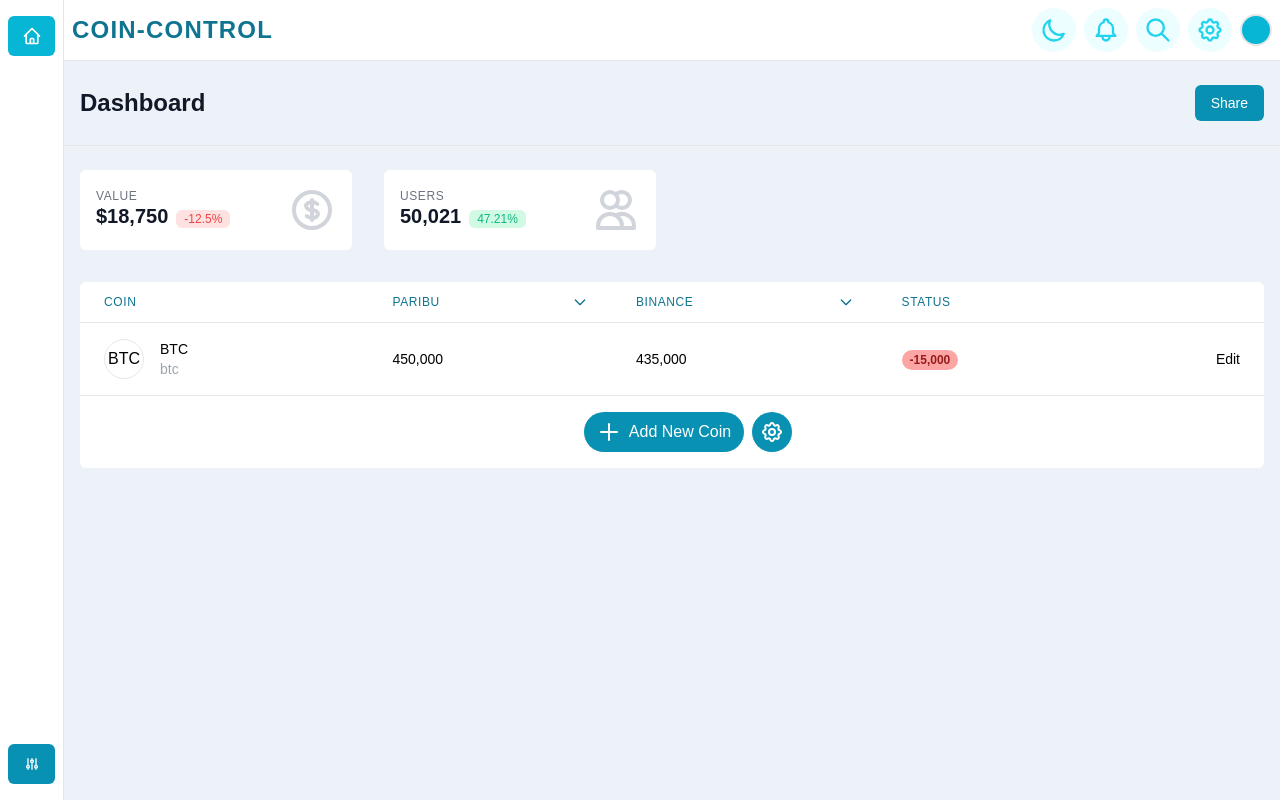
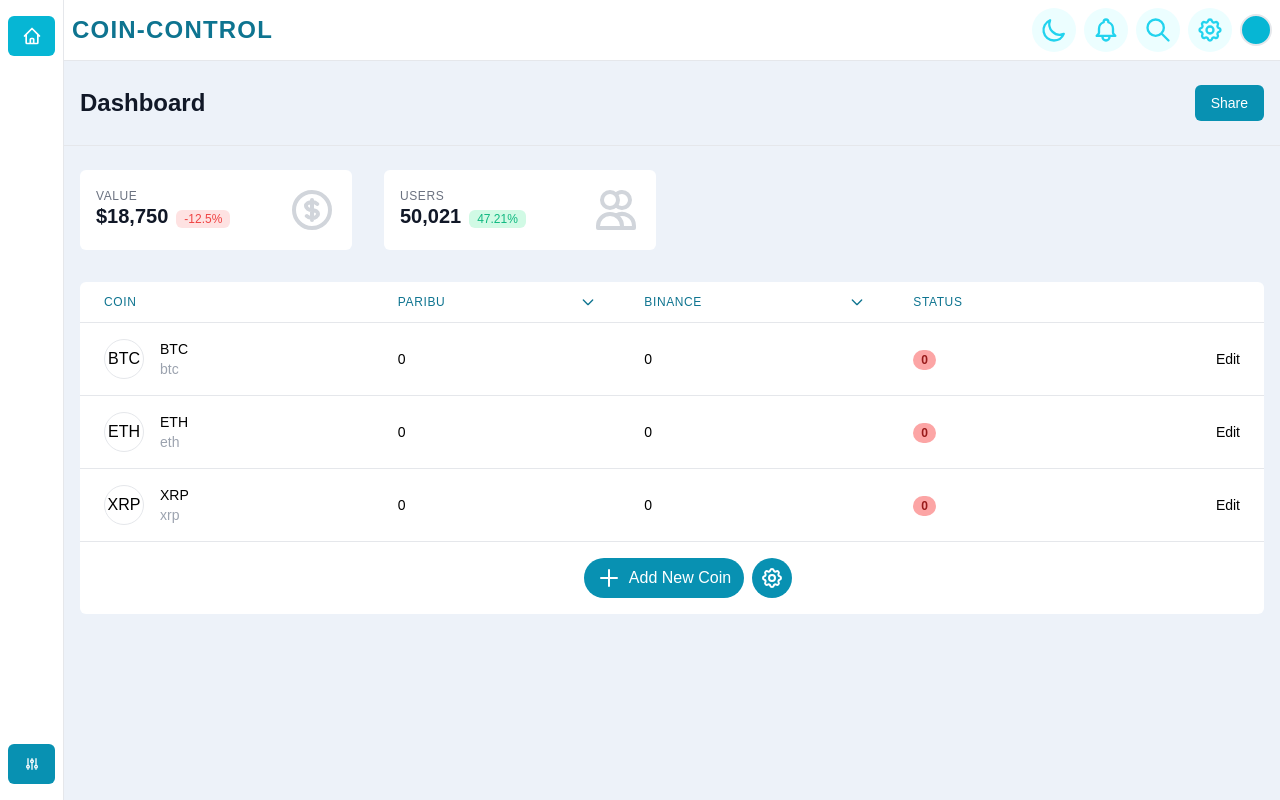
Before and after one commit to movwf/coin-control, a Next.js app: page / in a window 1280 px wide. Built offline with nearby package versions, Linux system fonts and the light colour scheme.

Commit message:
Coin data states and dispatches initiated

```diff
--- /dev/null
+++ b/app/coins.ts
@@ -0,0 +1 @@
+export const Coins = ["btc", "eth", "xrp"];
--- /dev/null
+++ b/app/markets.ts
@@ -0,0 +1,18 @@
+export const Markets = [
+  {
+    name: "paribu",
+    coins: {
+      btc: "btc-tl",
+      eth: "eth-tl",
+      xrp: "xrp-tl",
+    },
+  },
+  {
+    name: "binance",
+    coins: {
+      btc: "BTCTRY",
+      eth: "ETHTRY",
+      xrp: "XRPTRY",
+    },
+  },
+];
--- a/app/store.ts
+++ b/app/store.ts
@@ -1,10 +1,13 @@
 import { useDispatch } from "react-redux";
 import { configureStore } from "@reduxjs/toolkit";
+
+import coinReducer from "../features/Coin/coinSlice";
 import themeReducer from "../features/UI/themeSlice";
 import menutoggleReducer from "../features/UI/menuToggleSlice";
 
 const store = configureStore({
   reducer: {
+    coin: coinReducer,
     theme: themeReducer,
     menuToggle: menutoggleReducer,
   },
--- a/components/UI/Table/index.tsx
+++ b/components/UI/Table/index.tsx
@@ -21,6 +21,7 @@ const CoinData = [
 
 function index() {
   const menuOpen = useSelector<RootState>((state) => state.menuToggle);
+  const coinData = useSelector<RootState>((state) => state.coin);
   const dispatch = useAppDispatch();
   return (
     <div className="h-full bg-white rounded-md dark:bg-darker">
@@ -118,7 +119,7 @@ function index() {
           </tr>
         </thead>
         <tbody className="text-primary-dark dark:text-primary-light ">
-          {CoinData?.map((coin, idx) => (
+          {coinData["coins"].map((coin, idx) => (
             <TableRow key={idx} {...coin} />
           ))}
         </tbody>
--- /dev/null
+++ b/features/Coin/coinSlice.ts
@@ -0,0 +1,56 @@
+import { createSlice } from "@reduxjs/toolkit";
+import { Coins } from "../../app/coins";
+import { Markets } from "../../app/markets";
+
+interface ICoin {
+  coins: {
+    name: string;
+    code: string;
+    prices: {
+      market: string;
+      currentPrice: number;
+    }[];
+  }[];
+}
+
+const initialState: ICoin = {
+  coins: Coins.map((coin) => {
+    return {
+      name: coin.toUpperCase(),
+      code: coin,
+      prices: Markets.map((market) => {
+        return {
+          market: market.name,
+          currentPrice: 0,
+        };
+      }),
+    };
+  }),
+};
+
+export const coinSlice = createSlice({
+  name: "coin",
+  initialState,
+  reducers: {
+    updateCoin: (state, action) => {
+      state.coins
+        .filter((coin) => {
+          return coin.name == action.payload.coin;
+        })[0]
+        .prices.filter((price) => {
+          return price.market == action.payload.market;
+        })[0].currentPrice = 1;
+    },
+    addCoin: (state, action) => {
+      state.coins.push({
+        name: "test",
+        code: "test",
+        prices: [{ market: "test", currentPrice: 0 }],
+      });
+    },
+  },
+});
+
+export const { updateCoin } = coinSlice.actions;
+
+export default coinSlice.reducer;
```
